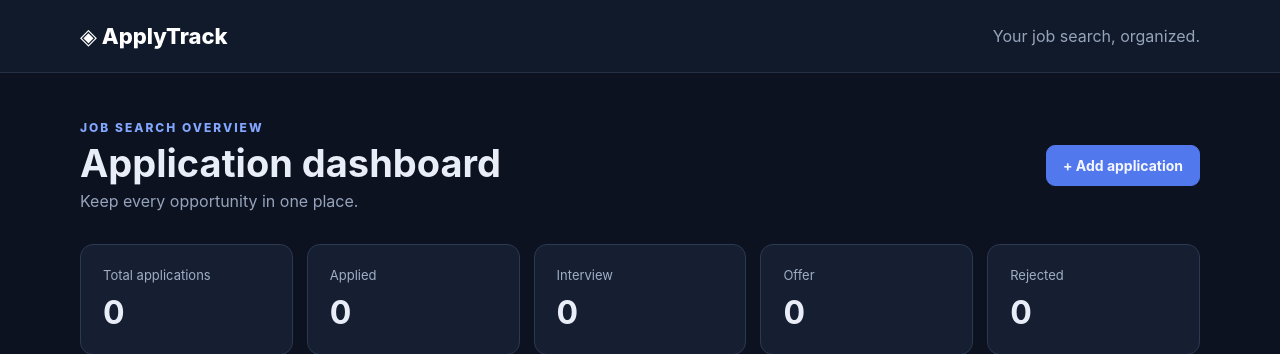
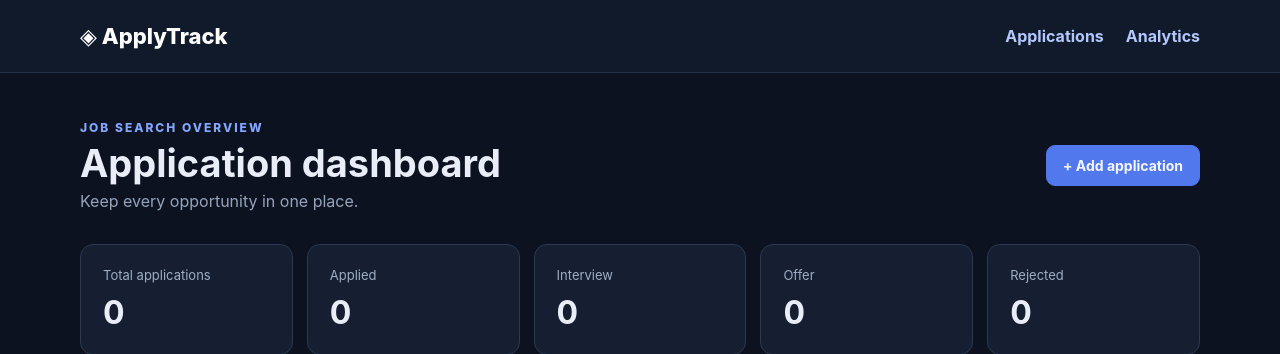
Before and after one commit to jamesonvuong22/job-application-tracker, a Flask app: page / in a window 1280 px wide. Shown: the top 354 px of the page. Run offline with Flask 3, Linux system fonts and the light colour scheme; data that the repository does not hold is empty.

Commit message:
Add navigation links to the header

```diff
--- a/job-application-tracker/templates/base.html
+++ b/job-application-tracker/templates/base.html
@@ -5,7 +5,7 @@
   <title>ApplyTrack</title><link rel="stylesheet" href="{{ url_for('static', filename='style.css') }}">
 </head>
 <body>
-  <header class="topbar"><div class="container nav"><a class="brand" href="{{ url_for('index') }}">◈ ApplyTrack</a><span class="subtitle">Your job search, organized.</span></div></header>
+  <header class="topbar"><div class="container nav"><a class="brand" href="{{ url_for('index') }}">◈ ApplyTrack</a><nav class="nav-links"><a href="{{ url_for('index') }}">Applications</a><a href="{{ url_for('analytics') }}">Analytics</a></nav></div></header>
   <main class="container">
     {% with messages = get_flashed_messages(with_categories=true) %}{% for category, message in messages %}<div class="flash {{ category }}" role="alert">{{ message }}</div>{% endfor %}{% endwith %}
     {% block content %}{% endblock %}
```
